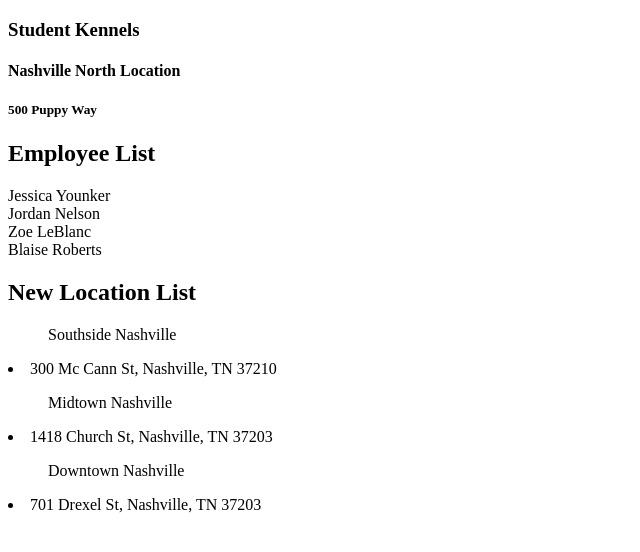
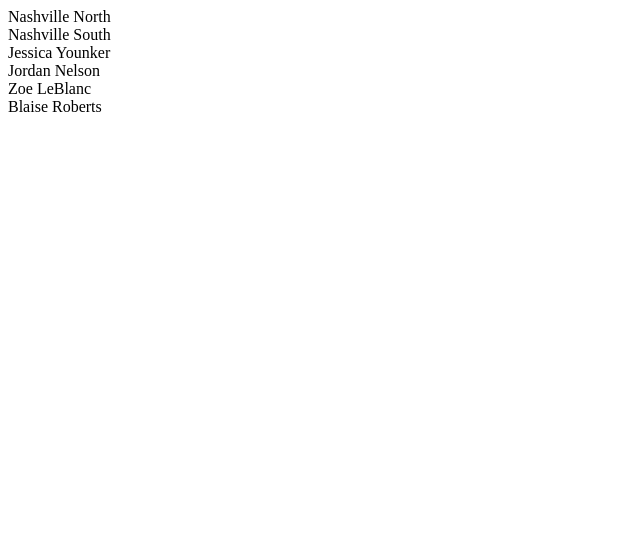
Before and after one commit to millerac333/react-conditional-rendering, a React (Create React App) app: page / in a window 1280 px wide. Shown: the top 552 px of the page, without its empty margins (0-640 px from the left). Built offline with nearby package versions, Linux system fonts and the light colour scheme.

Commit message:
Finished first Practice excercise

```diff
--- a/src/EmployeeList.js
+++ b/src/EmployeeList.js
@@ -1,16 +1,19 @@
 
-import React, { Component } from "react";
+import React, { Component } from 'react'
+
 
 export default class EmployeeList extends Component {
     render() {
         return (
-            <article>
-                <h1>Employee List</h1>
-                <section>Jessica Younker</section>
-                <section>Jordan Nelson</section>
-                <section>Zoe LeBlanc</section>
-                <section>Blaise Roberts</section>
-            </article>
-        );
+            <React.Fragment>
+                {
+                    this.props.employees.map(employee =>
+                        <div>
+                            {employee.name}
+                        </div>
+                    )
+                }
+            </React.Fragment>
+        )
     }
 }
--- a/src/Kennel.js
+++ b/src/Kennel.js
@@ -1,17 +1,31 @@
-import React, { Component } from "react";
-import EmployeeList from "./EmployeeList"; // Import EmployeeList component
-import LocationList from "./LocationList";
+import React, { Component } from "react"
+import EmployeeList from "./EmployeeList"
+import LocationList from "./LocationList"
 
 export default class Kennel extends Component {
+
+    state = {
+        employees: [
+            { name: "Jessica Younker" },
+            { name: "Jordan Nelson" },
+            { name: "Zoe LeBlanc" },
+            { name: "Blaise Roberts" }
+        ],
+        locations: [
+            { name: "Nashville North" },
+            { name: "Nashville South" }
+        ]
+    }
+
     render() {
         return (
-            <div>
-                <h3>Student Kennels</h3>
-                <h4>Nashville North Location</h4>
-                <h5>500 Puppy Way</h5>
-                <EmployeeList />
-                <LocationList />
-            </div>
+            <React.Fragment>
+                <LocationList locations={this.state.locations} />
+                <EmployeeList employees={this.state.employees} />
+            </React.Fragment>
         );
     }
 }
+
+
+// Update your application so that the array of locations is passed from the Kennel state to the props of LocationList. Then use the map() method to display all location names.
--- a/src/LocationList.js
+++ b/src/LocationList.js
@@ -1,18 +1,17 @@
-
-import React, { Component } from "react";
+import React, { Component } from 'react'
 
 export default class LocationList extends Component {
     render() {
         return (
-            <article>
-                <h1>New Location List</h1>
-                <ul>Southside Nashville</ul>
-                <li>300 Mc Cann St, Nashville, TN 37210</li>
-                <ul>Midtown Nashville</ul>
-                <li>1418 Church St, Nashville, TN 37203</li>
-                <ul>Downtown Nashville</ul>
-                <li>701 Drexel St, Nashville, TN 37203</li>
-            </article>
-        );
+            <React.Fragment>
+                {
+                    this.props.locations.map(location =>
+                        <div>
+                            {location.name}
+                        </div>
+                    )
+                }
+            </React.Fragment>
+        )
     }
 }
```
